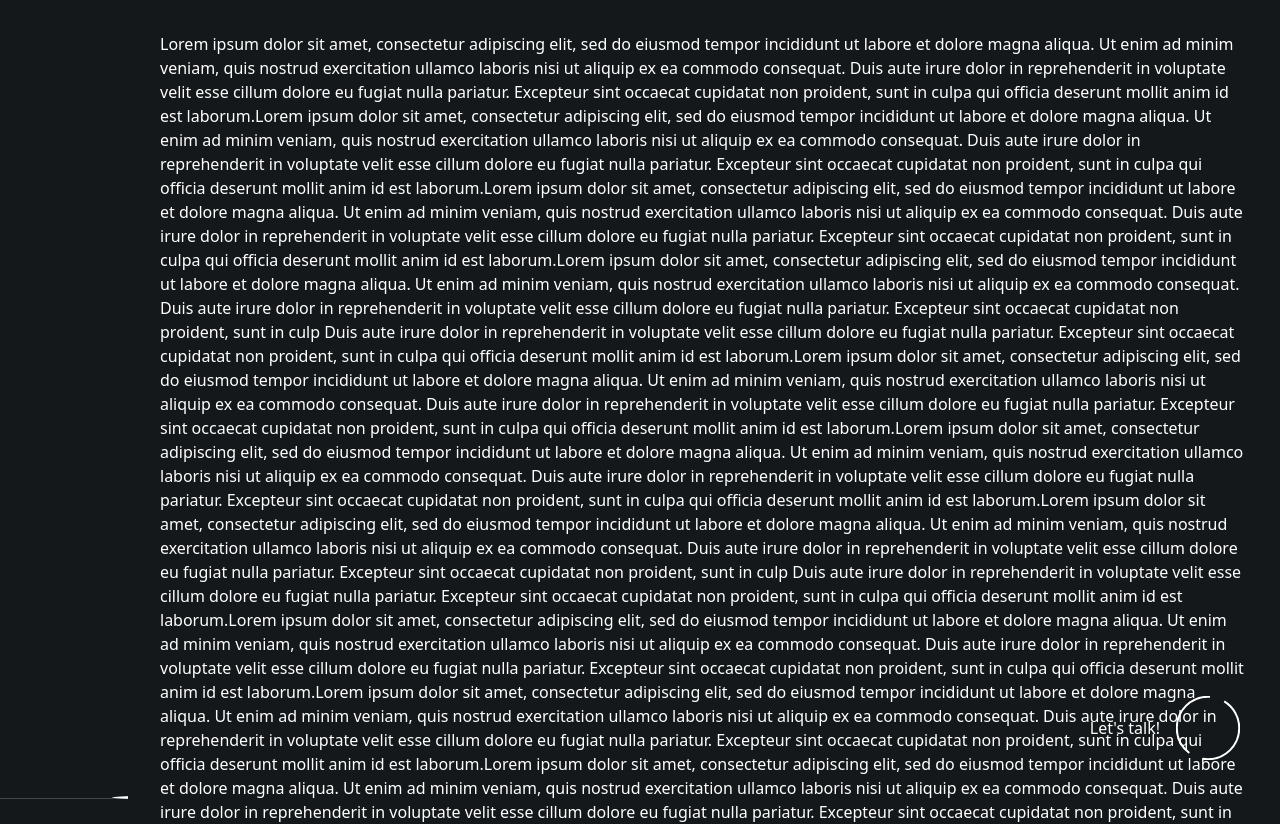
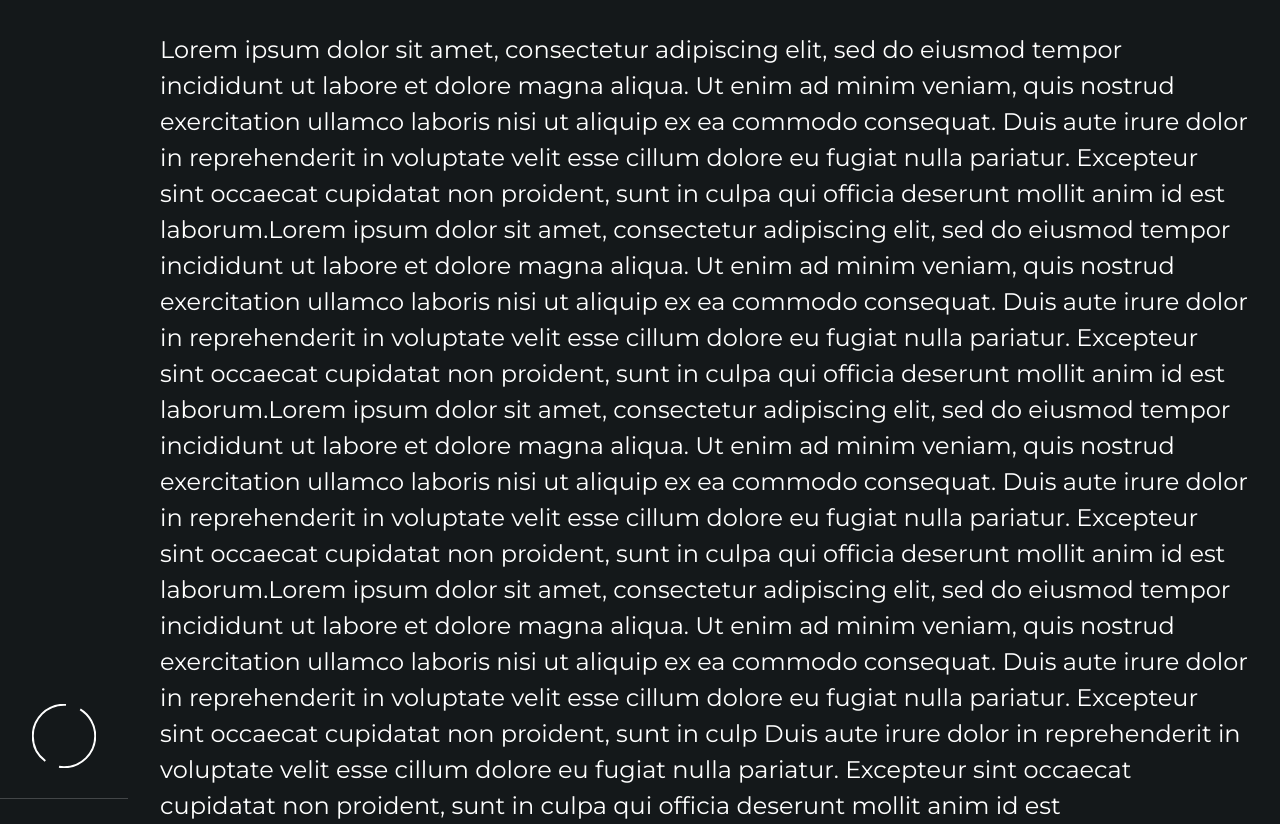
Before and after one commit to FlorinM96/Florin-Portfolio, a Vue app: page / in a window 1280 px wide. Shown: the top 824 px of the page. Built offline with nearby package versions, Linux system fonts and the light colour scheme; what vue3-mq would draw is missing.

Commit message:
ENH: add pge transition

```diff
--- a/src/assets/styles/globals.scss
+++ b/src/assets/styles/globals.scss
@@ -12,9 +12,9 @@ html {
 //  transitions
 .fade-enter-active,
 .fade-leave-active {
-  transition: opacity 0.25s;
+  transition: opacity 0.25s ease;
 }
-.fade-enter,
+.fade-enter-from,
 .fade-leave-to {
   opacity: 0;
 }
--- a/src/components/TheMenu/index.vue
+++ b/src/components/TheMenu/index.vue
@@ -70,8 +70,13 @@ export default {
   background-color: $bg-black;
 }
 .router-link {
+  transition: all 0.25s;
   &.active {
     opacity: 1;
   }
+  &:hover {
+    opacity: 1;
+    transform: translateX(5%);
+  }
 }
 </style>
--- a/src/components/TheSidebar.vue
+++ b/src/components/TheSidebar.vue
@@ -14,13 +14,22 @@
         class="transform scale-75 md:scale-100 origin-right"
       />
     </transition>
+    <div class="flex flex-col items-center mb-8">
       <div
         v-if="$mq === 'desktop'"
-      class="w-full h-12 pt-px text-sm leading-relaxed tracking-wider whitespace-nowrap transform -rotate-90 xxxl:h-16 text-secondary-text mb-24"
+        class="w-full h-12 pt-px text-sm leading-relaxed tracking-wider whitespace-nowrap transform -rotate-90 xxxl:h-16 text-secondary-text mb-20"
       >
         Florin Mihalcea
         <br />
         Front-end developer
+      </div>
+      <app-button
+        to="/contact"
+        type="circle"
+        icon="message"
+        class="cta-icon"
+        title="Let's talk"
+      />
     </div>
     <app-line-tracker
       :position="$mq !== 'desktop' ? 'bottom' : 'right'"
@@ -33,10 +42,13 @@
 import debounce from "lodash/debounce";
 import AppLineTracker from "@/components/AppLineTracker";
 import TheMenuIcon from "@/components/TheMenu/TheMenuIcon";
+import AppButton from "../components/AppButton.vue";
+
 export default {
   components: {
     AppLineTracker,
     TheMenuIcon,
+    AppButton,
   },
   data: () => ({
     isUserScrolling: false,
--- a/src/layouts/index.vue
+++ b/src/layouts/index.vue
@@ -5,21 +5,12 @@
     <section class="main">
       <the-header v-if="$mq === 'desktop'" />
       <section class="p-6 md:p-8">
-        <router-view />
+        <router-view v-slot="{ Component }">
+          <transition name="fade" mode="out-in">
+            <component :is="Component"></component>
+          </transition>
+        </router-view>
       </section>
-      <div
-        v-if="$route.name !== 'contact' && $mq !== 'mobile'"
-        class="cta cursor-pointer fixed bottom-10 right-10 flex items-center"
-        @click="$router.push('/contact')"
-      >
-        <span class="cta-text">Let's talk!</span>
-        <app-button
-          to="/contact"
-          type="circle"
-          icon="message"
-          class="cta-icon"
-        />
-      </div>
     </section>
   </section>
 </template>
@@ -28,13 +19,11 @@
 import TheSidebar from "@/components/TheSidebar.vue";
 import TheHeader from "@/components/TheHeader.vue";
 import TheMenu from "@/components/TheMenu";
-import AppButton from "../components/AppButton.vue";
 export default {
   components: {
     TheSidebar,
     TheHeader,
     TheMenu,
-    AppButton,
   },
 };
 </script>
@@ -46,8 +35,4 @@ export default {
 .cta-text {
   padding: 0 16px 0 0;
 }
-.cta-icon {
-  background-color: $bg-black;
-  border-radius: 50%;
-}
 </style>
--- a/src/views/index.vue
+++ b/src/views/index.vue
@@ -1,5 +1,5 @@
 <template>
-  <div class="">
+  <div class="font-heading-s">
     Lorem ipsum dolor sit amet, consectetur adipiscing elit, sed do eiusmod
     tempor incididunt ut labore et dolore magna aliqua. Ut enim ad minim veniam,
     quis nostrud exercitation ullamco laboris nisi ut aliquip ex ea commodo
```
Also changed, not shown: src/assets/icons/message.svg. Lines whose indentation alone changed are shown as unchanged.
